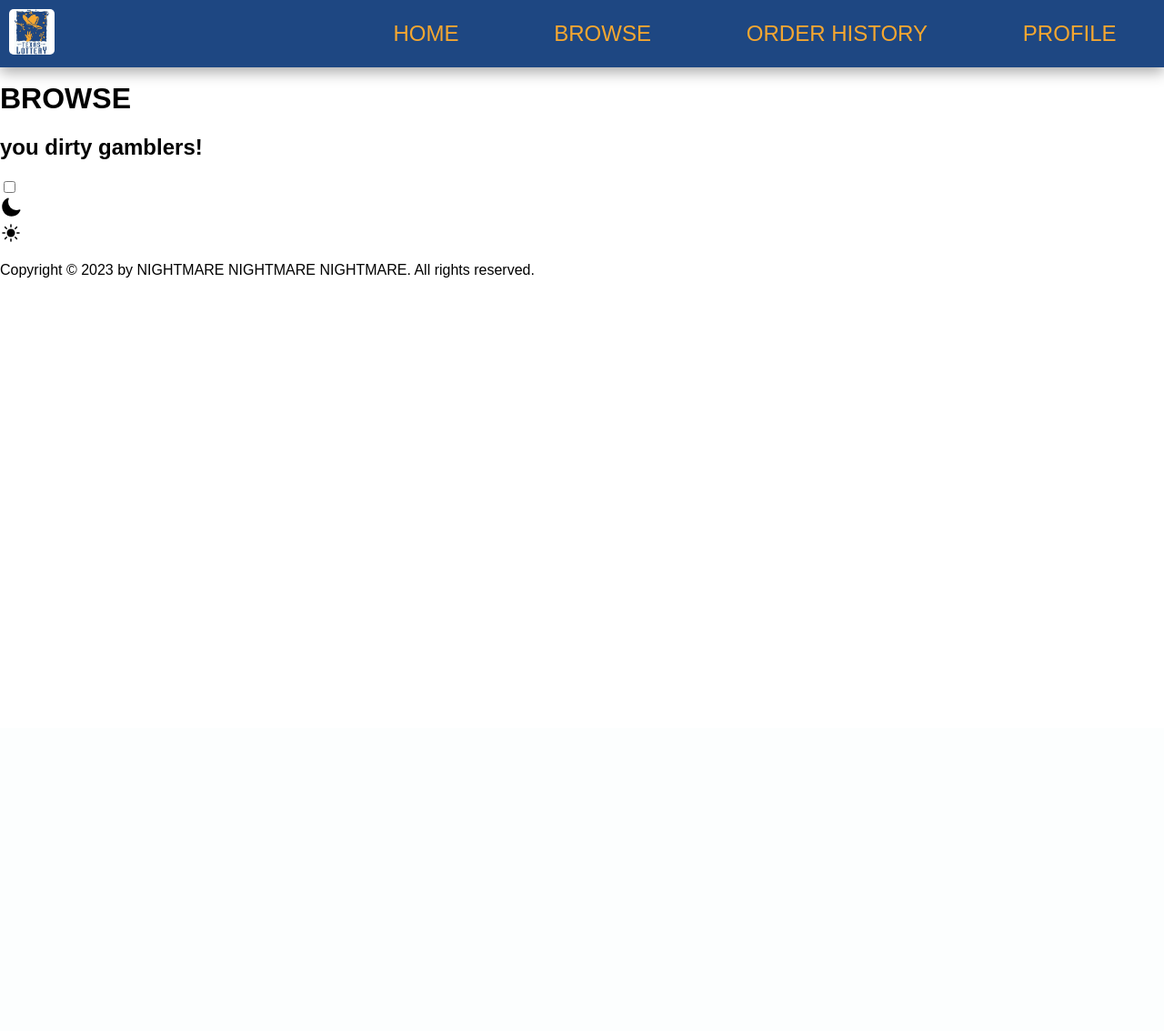
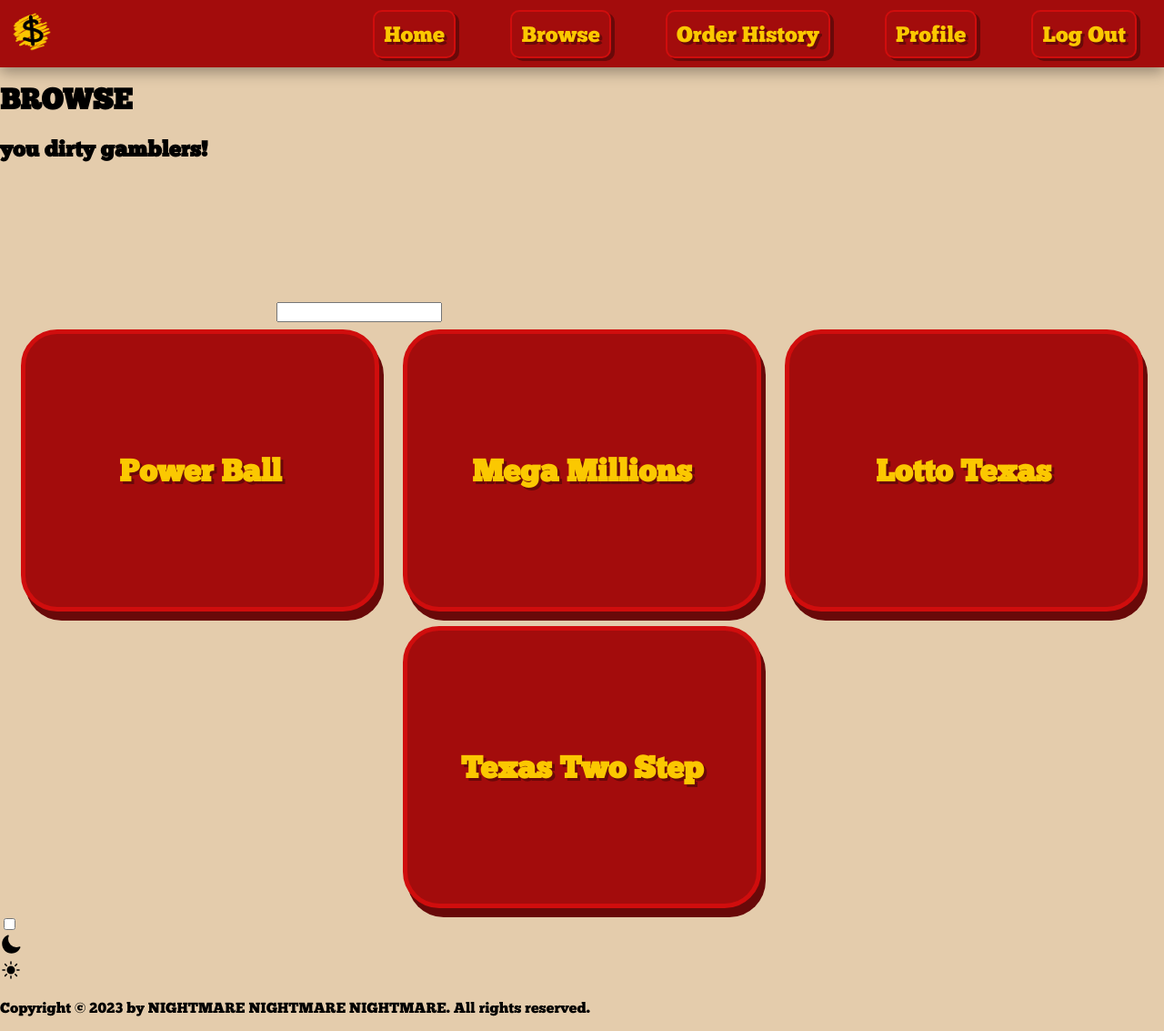
Before and after one commit to Gowtham1Moorthy/python-fullstack, a Django app: page /browse/ in a window 1280 px wide. Shown: the whole page at 91% size. Before the commit the page ends 305 px from the top, so only its background shows below. Run offline with Django 4.2, Linux system fonts and the light colour scheme; data comes from the database, SQL or seed files in the repository; both versions use the stored data as it was after the commit.

Commit message:
adding basic search

```diff
--- a/LPSApp/static/css/index.css
+++ b/LPSApp/static/css/index.css
@@ -12,10 +12,21 @@
     align-items: center;
     background-color: var(--primary);
     margin: 10px 0;
+    box-shadow: 5px 10px 0px var(--primary-dark);
+    transition: box-shadow .1s linear, transform .1s linear;
+    border: 5px var(--primary-bright) solid;
 }
 
 .card:hover, .lottoCard:hover{
-    background-color: var(--primary-dark);
+    background-color: var(--primary-faded);
+    box-shadow: 4px 7px 0px var(--primary-dark);
+    transform: translateY(3px);
+}
+
+.card:active, .lottoCard:active{
+    background-color: var(--primary-faded);
+    box-shadow: 3px 3px 0px var(--primary-dark);
+    transform: translateY(5px);
 }
 
 .cards a, .lottoCards a{
@@ -25,6 +36,8 @@
 .cards h2, .lottoCards h2{
     color: var(--secondary);
     font-size: 34px;
+    text-shadow: var(--font-shadow);
+    color: var(--secondary);
 }
 
 @media (max-width: 768px) {
--- a/LPSApp/static/css/style.css
+++ b/LPSApp/static/css/style.css
@@ -1,14 +1,32 @@
+@font-face {
+    font-family: 'chunk';
+    src: url("../fonts/ChunkFive-Regular.otf") format("opentype");
+    font-display: swap;
+}
+
 :root{
     --primary: rgb(30, 71, 130);
     --primary-faded: rgba(30, 71, 130, .9);
     --primary-dark: rgb(19, 44, 80);
     --secondary: rgb(246, 167, 48);
     --font: 'Poppins', sans-serif;
+    --font-shadow: 3px 3px 0px var(--primary-dark);
+    --shadow: rgba(0, 0, 0, 0.35) 0px 5px 15px;
+}
+
+:root.scratchman{
+    --primary: rgb(163, 12, 12);
+    --primary-faded: rgb(139, 14, 14);
+    --primary-dark: rgb(105, 9, 9);
+    --primary-bright: rgb(208, 13, 13);
+    --secondary: rgb(251, 200, 1);
+    --font: 'chunk', sans-serif;
+    --font-shadow: 3px 3px 0px var(--primary-dark);
     --shadow: rgba(0, 0, 0, 0.35) 0px 5px 15px;
 }
 
 html{
-    background-color: var(--background);
+    background-color: rgb(228, 204, 172);
 }
 
 *{
@@ -59,6 +77,7 @@ main{
     background-color: transparent;
     border: none;
     font-size: 30px;
+    text-shadow: var(--font-shadow);
     color: var(--secondary);
 }
 
@@ -74,15 +93,26 @@ main{
 }
 
 .dropdown-content button{
-    background-color: transparent;
+    background-color: var(--primary);
     border: none;
     color: var(--secondary);
     padding: 10px;
+    box-shadow: 4px 3px 0px var(--primary-dark);
+    text-shadow: var(--font-shadow);
+    border: 2px var(--primary-bright) solid;
 }
 
 .dropdown-content button:hover{
     cursor: pointer;
-    background-color: var(--primary-dark);
+    background-color: var(--primary-faded);
+    box-shadow: 3px 2px 0px var(--primary-dark);
+    transform: translateY(1px);
+}
+
+.dropdown-content button:active{
+    background-color: var(--primary-faded);
+    box-shadow: 2px 1px 0px var(--primary-dark);
+    transform: translateY(3px);
 }
 
 @media (max-width: 768px) {
@@ -99,10 +129,22 @@ main{
     }
 
     .dropdown-content.show button{
-        width: 80vw;
-        height: 20vh;
+        width: 70vw;
+        height: 16vh;
         font-size: 40px;
         border-radius: 20px;
+        box-shadow: 5px 12px 0px var(--primary-dark);
+        margin: 20px;
+        transition: box-shadow .1s linear, transform .1s linear;
+        border: 5px var(--primary-bright) solid;
+    }
+
+    .dropdown-content button:hover{
+        box-shadow: 4px 8px 0px var(--primary-dark);
+    }
+
+    .dropdown-content button:active{
+        box-shadow: 3px 3px 0px var(--primary-dark);
     }
 }
 
--- a/LPSApp/static/js/script.js
+++ b/LPSApp/static/js/script.js
@@ -18,46 +18,133 @@ document.addEventListener("DOMContentLoaded", function () {
     });
 });
 
-// -----------------------------------------Dark Mode--------------------------
-const icon = document.querySelector(".mode");
-const switchInput = document.getElementById('switch');
+// // -----------------------------------------Dark Mode--------------------------
+// const icon = document.querySelector(".mode");
+// const switchInput = document.getElementById('switch');
 
-// Initialize color mode based on local storage or system preferences
-const preferredColorMode = localStorage.getItem('colorMode');
-if (preferredColorMode === 'light-mode') {
-    applyColorPalette('light-mode');
-    switchInput.checked = true;
-} else {
-    applyColorPalette('dark-mode');
-    switchInput.checked = false;
-}
+// // Initialize color mode based on local storage or system preferences
+// const preferredColorMode = localStorage.getItem('colorMode');
+// if (preferredColorMode === 'light-mode') {
+//     applyColorPalette('light-mode');
+//     switchInput.checked = true;
+// } else {
+//     applyColorPalette('dark-mode');
+//     switchInput.checked = false;
+// }
 
-icon.addEventListener("click", toggleColorPalette);
+// icon.addEventListener("click", toggleColorPalette);
 
-function toggleColorPalette() {
-    const switchInput = document.getElementById('switch');
-    if (switchInput.checked) {
-        applyColorPalette('light-mode');
-        localStorage.setItem('colorMode', 'light-mode');
-    } else {
-        applyColorPalette('dark-mode');
-        localStorage.setItem('colorMode', 'dark-mode');
-    }
-}
+// function toggleColorPalette() {
+//     const switchInput = document.getElementById('switch');
+//     if (switchInput.checked) {
+//         applyColorPalette('light-mode');
+//         localStorage.setItem('colorMode', 'light-mode');
+//     } else {
+//         applyColorPalette('dark-mode');
+//         localStorage.setItem('colorMode', 'dark-mode');
+//     }
+// }
 
-function applyColorPalette(palette) {
-    const root = document.documentElement;
-    root.className = palette;
-}
+// function applyColorPalette(palette) {
+//     const root = document.documentElement;
+//     root.className = palette;
+// }
 
 function toggleMenu(button){
     const content = document.querySelector('.dropdown-content');
     content.classList.toggle('show');
     if(button.classList.contains('showing')){
+        enableScrolling();
         button.innerHTML = '&#9776;'
     }
     else{
+        disableScrolling();
         button.innerHTML = '&#x2715;'
     }
     button.classList.toggle('showing');
 }
+
+// Function to disable the scrolling
+function disableScrolling() {
+    const header = document.querySelector('header');
+    const scrollY = window.scrollY;
+
+    header.removeAttribute('id');
+    document.body.style.position = "fixed";
+    document.body.style.top = `${-scrollY}px`;
+}
+
+// Function to enable the scrolling
+function enableScrolling() {
+    const header = document.querySelector('header');
+    const scrollY = parseInt(document.body.style.top);
+
+    header.setAttribute('id', 'mainHeader');
+    document.body.style.position = "";
+    document.body.style.top = "";
+    window.scrollTo(0, -scrollY); // Scroll back down to where screen was at
+}
+
+function extractTicketNames(inputString) {
+    // Regular expression to match text within angle brackets
+    var regex = /<Ticket: (.*?)>/g;
+
+    // Use the match method to find all matches in the input string
+    var matches = inputString.match(regex);
+
+    // Check if there are matches
+    if (matches) {
+      // Extract and return the ticket names from the matches
+      return matches.map(match => match.replace('<Ticket: ', '').replace('>', ''));
+    } else {
+      // Return an empty array if no matches are found
+      return [];
+    }
+}
+
+function slugify(str) {
+    return String(str)
+      .normalize('NFKD') // split accented characters into their base characters and diacritical marks
+      .replace(/[\u0300-\u036f]/g, '') // remove all the accents, which happen to be all in the \u03xx UNICODE block.
+      .trim() // trim leading or trailing whitespace
+      .toLowerCase() // convert to lowercase
+      .replace(/[^a-z0-9 -]/g, '') // remove non-alphanumeric characters
+      .replace(/\s+/g, '-') // replace spaces with hyphens
+      .replace(/-+/g, '-'); // remove consecutive hyphens
+  }
+
+function searchLotto(input, tickets) {
+    const ticketNames = extractTicketNames(tickets);
+    const search = input.value.toLowerCase();
+
+    // Filter ticket names based on the search term
+    const matchingTickets = ticketNames.filter(ticketName => ticketName.toLowerCase().includes(search));
+
+    // Display search results in the 'searchResults' container
+    displaySearchResults(matchingTickets);
+}
+
+function displaySearchResults(results) {
+    const resultsContainer = document.querySelector('.lottoCards');
+
+    // Clear previous results
+    resultsContainer.innerHTML = '';
+
+    // Display each result
+    if(results){
+        results.forEach(result => {
+            const slugResult = slugify(result);
+            const resultLink = document.createElement('a');
+            const lottoCard = document.createElement('div');
+            lottoCard.classList.add('lottoCard');
+            const lottoName = document.createElement('h2');
+
+            resultLink.href = `../home/${slugResult}`;
+            lottoName.textContent = result;
+
+            lottoCard.appendChild(lottoName);
+            resultLink.appendChild(lottoCard);
+            resultsContainer.appendChild(resultLink);
+        });
+    }
+}
--- a/LPSApp/templates/base.html
+++ b/LPSApp/templates/base.html
@@ -1,6 +1,6 @@
 {% load static %}
 <!DOCTYPE html>
-<html lang="en">
+<html lang="en" class="scratchman">
     <head>
         <!-- Load before anything else to reduce layout shift -->
         <link rel="stylesheet" type="text/css" href="{% static 'css/style.css' %}">
@@ -18,21 +18,22 @@
         <meta http-equiv="Cache-Control" content="max-age=31536000">
         <meta name="theme-color" content="#000000">
 
-        <link rel="icon" type="image/x-icon" href="{% static 'logos/texas_lotto.webp'%}">
+        <link rel="icon" type="image/x-icon" href="{% static 'logos/scratchman.png'%}">
     </head>
     <body>
         <header class="mainHeader">
             <a href="/home" class="logo-image" aria-label="Logo">
-                <img src="{% static 'logos/texas_lotto.webp'%}" alt="Logo">
+                <img src="{% static 'logos/scratchman.png'%}" alt="Logo">
             </a>
 
             <nav class="altNav">
                 <button onclick="toggleMenu(this)" class="menuButton" aria-label="Menu">&#9776;</button>
                 <div class="dropdown-content">
-                    <a href="/home"><button id="homeBtn1">HOME</button></a>
-                    <a href="/browse"><button id="browseBtn1">BROWSE</button></a>
-                    <a href="/purchase-history"><button id="purchaseHBtn1">ORDER HISTORY</button></a>
-                    <a href="/profile"><button id="profileBtn1">PROFILE</button></a>
+                    <a href="/home"><button id="homeBtn1">Home</button></a>
+                    <a href="/browse"><button id="browseBtn1">Browse</button></a>
+                    <a href="/purchase-history"><button id="purchaseHBtn1">Order History</button></a>
+                    <a href="/profile"><button id="profileBtn1">Profile</button></a>
+                    <button id="logout">Log Out</button>
                 </div>
             </nav>
         </header>
--- a/LPSApp/templates/browse.html
+++ b/LPSApp/templates/browse.html
@@ -2,7 +2,7 @@
 {% block title %}HOME - {% endblock %}
 {% block content %}
 <head>
-
+    <link rel="stylesheet" type="text/css" href="../static/css/index.css" media="all">
 </head>
 <body>
     <div class="coverIMGSponsor">
@@ -14,5 +14,23 @@
             <h2 class="sponsorTitleCont">you dirty gamblers!<span class="auto-typed"></span></h2>
         </div>
     </div>
+    <div class="searchCon">
+        <form action="{% url 'home' %}" method="post" autocomplete="on">
+            {% csrf_token %}
+            <div class="formCon">
+                <svg>Add svg</svg>
+                <input type="search" oninput="searchLotto(this, `{{ tickets }}`)">
+            </div>
+        </form>
+    </div>
+    <div class="lottoCards">
+        {% for item in tickets %}
+            <a href="{% url 'home' name=item.name|slugify %}">
+                <div class="lottoCard">
+                    <h2>{{ item.name }}</h2>
+                </div>
+            </a>
+        {% endfor %}
+    </div>
 </body>
 {% endblock %}
--- a/LPSApp/templates/index.html
+++ b/LPSApp/templates/index.html
@@ -24,12 +24,11 @@
     </div>
 
     <div class="searchCon">
-        <!-- form action: {% url 'home' %} -->
-        <form action="" method="post" onsubmit="showLoading()" autocomplete="on">
+        <form action="{% url 'home' %}" method="post" autocomplete="on">
             {% csrf_token %}
             <div class="formCon">
                 <svg>Add svg</svg>
-                <input type="search">
+                <input type="search" oninput="searchLotto(this, `{{ tickets }}`)">
             </div>
         </form>
     </div>
--- a/LPSApp/views.py
+++ b/LPSApp/views.py
@@ -9,12 +9,12 @@ TEMPLATE_DIRS = (
 )
 
 def index(request):
-    ticket_data = Ticket.objects.all()
-    main_data = {"tickets": ticket_data}
-    return render(request, 'index.html', main_data)
+    if request.method == 'GET':
+        ticket_data = Ticket.objects.all()
+        main_data = {"tickets": ticket_data}
+        return render(request, 'index.html', main_data)
 
 def showLotto(request, name=None):
-    print(name)
     if name:
         name_deslug = deslugify(name)
         try:
@@ -28,7 +28,10 @@ def showLotto(request, name=None):
     return render(request, 'ticket_item.html', {"ticket_item": ticket_item})
 
 def browse(request):
-    return render(request, 'browse.html')
+    if request.method == 'GET':
+        ticket_data = Ticket.objects.all()
+        main_data = {"tickets": ticket_data}
+        return render(request, 'browse.html', main_data)
 
 def previousWinner(request):
     return render(request, 'previousWinner.html')
```
Also changed, not shown: LPSApp/static/backgrounds/noise.png (added), LPSApp/static/backgrounds/pngtree-film-grain-overlay-png-image_6128384.png (added), LPSApp/static/fonts/ChunkFive-Regular.otf (added), LPSApp/static/fonts/Chunk_Five_Print.otf (added), LPSApp/static/logos/scratchman.png (added), db.sqlite3.
